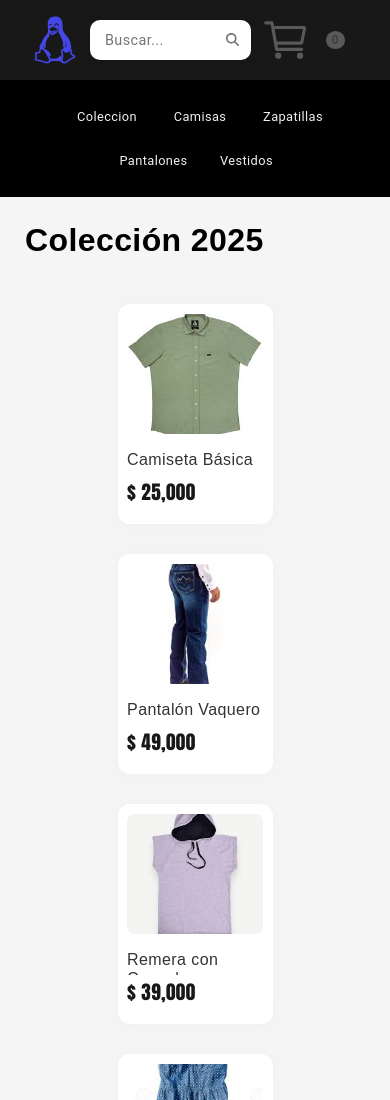
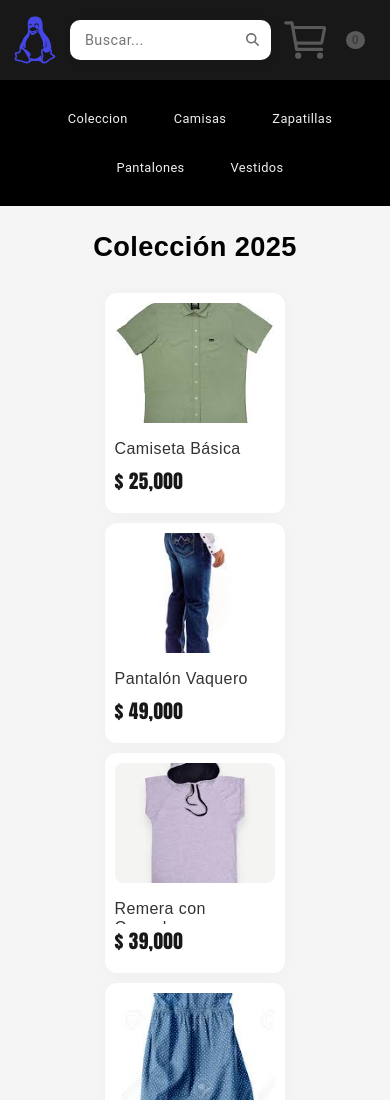
Before and after one commit to Nicodici/Ecommerce-NicolasDiCiuccio, a website with bundled scripts: page public/index.html in a window 390 px wide. Shown: the top 1100 px of the page. Built offline with nearby package versions, Linux system fonts and the light colour scheme; files whose address does not match are found by name.

Commit message:
cambios ligeros

```diff
--- a/assets/css/style.css
+++ b/assets/css/style.css
@@ -19,7 +19,8 @@ ul {
   align-items: center;
   margin: 0 auto;
   height: 60px;
-  flex-wrap: wrap;        /* ← CLAVE: Permite que se envuelvan */
+  flex-wrap: wrap;
+  /* ← CLAVE: Permite que se envuelvan */
   gap: 1rem;
 }
 
@@ -37,7 +38,8 @@ ul {
 
 .li-span {
   color: #f0f0f0;
-  font-size: clamp(0.9rem, 2.5vw, 1.2rem);  /* ← Texto fluido */
+  font-size: clamp(0.9rem, 2.5vw, 1.2rem);
+  /* ← Texto fluido */
   padding: clamp(8px, 2vw, 10px) clamp(12px, 3vw, 20px);
   text-align: center;
   text-decoration: none;
@@ -45,14 +47,17 @@ ul {
   background-color: transparent;
   border-radius: 5px;
   transition: all 0.3s ease-in-out;
-  white-space: nowrap;     /* ← Evita salto de línea */
+  white-space: nowrap;
+  /* ← Evita salto de línea */
   display: block;
 }
+
 .li-span:hover {
   color: #3157ff;
   border-radius: 5px;
   /* ✅ Removí el cambio de font-size para evitar saltos */
-  transform: scale(1.05);  /* ← Alternativa más suave */
+  transform: scale(1.05);
+  /* ← Alternativa más suave */
   transition: all 0.3s ease-in-out;
 }
 
@@ -61,6 +66,7 @@ ul {
   font-size: larger;
   color: rgb(255, 255, 255);
 }
+
 .icon {
   width: 50px;
   height: 50px;
@@ -75,6 +81,7 @@ a {
 }
 
 @import url("https://fonts.googleapis.com/css?family=Varela+Round");
+
 html {
   box-sizing: border-box;
 }
@@ -143,14 +150,16 @@ html {
   transition-duration: 0.3s;
 }
 
-.divFilters{
+.divFilters {
   background-color: #000000;
 }
+
 .titulos {
   display: flex;
-  justify-content: left;
+  justify-content: center;
   margin: 25px;
 }
+
 .titulo-p {
   font-family: "Varela Round", sans-serif;
   color: #000000;
@@ -179,7 +188,8 @@ html {
 /* Contenedor de imagen con tamaño fijo */
 .image {
   width: 100%;
-  height: 200px;         /* Alto fijo para todas las imágenes */
+  height: 200px;
+  /* Alto fijo para todas las imágenes */
   background: rgb(241, 241, 241);
   display: flex;
   align-items: center;
@@ -187,13 +197,15 @@ html {
   overflow: hidden;
   border-radius: 8px;
   margin-bottom: 1rem;
-  flex-shrink: 0;        /* No se encoge */
+  flex-shrink: 0;
+  /* No se encoge */
 }
 
 .image-product {
   width: 100%;
   height: 100%;
-  object-fit: cover;     /* Mantiene proporción, rellena el contenedor */
+  object-fit: cover;
+  /* Mantiene proporción, rellena el contenedor */
   object-position: center;
 }
 
@@ -201,7 +213,8 @@ html {
 .info-card {
   display: flex;
   flex-direction: column;
-  justify-content: space-between;  /* Distribuye el espacio */
+  justify-content: space-between;
+  /* Distribuye el espacio */
   flex-grow: 1;
   gap: 0.1rem;
   max-height: 90px;
@@ -220,7 +233,7 @@ html {
   height: 500px;
   justify-content: center;
   align-items: center;
-  display:none;
+  display: none;
   width: 100%;
   height: 100%;
   margin-top: 200px;
@@ -230,18 +243,23 @@ html {
   0% {
     transform: rotateX(0);
   }
+
   12.5% {
     transform: rotateX(90deg);
   }
+
   25% {
     transform: rotateX(180deg);
   }
+
   37.5% {
     transform: rotateX(270deg);
   }
+
   50% {
     transform: rotateX(360deg);
   }
+
   100% {
     transform: rotateX(360deg);
   }
@@ -250,50 +268,61 @@ html {
 #containerSpinner div:nth-child(1) {
   animation-delay: 0s;
 }
+
 #containerSpinner div:nth-child(2) {
   animation-delay: 0.1s;
 }
+
 #containerSpinner div:nth-child(3) {
   animation-delay: 0.2s;
 }
+
 #containerSpinner div:nth-child(4) {
   animation-delay: 0.3s;
 }
+
 #containerSpinner div:nth-child(5) {
   animation-delay: 0.4s;
 }
+
 #containerSpinner div:nth-child(6) {
   animation-delay: 0.5s;
 }
+
 #containerSpinner div:nth-child(7) {
   animation-delay: 0.6s;
 }
+
 /* Fin contenedor spinner */
 
 
 /* Contenedor del título con altura fija */
 .title-container {
-  height: 2rem;          /* Altura fija para títulos */
+  height: 2rem;
+  /* Altura fija para títulos */
   display: flex;
   align-items: flex-start;
   overflow: hidden;
 }
 
-.verMas{
+.verMas {
   font-size: 0.75rem;
   color: #2384c5;
   cursor: pointer;
   margin-left: auto;
-  margin-top:0.2rem
-}
+  margin-top: 0.2rem
+}
+
 .card .title {
   font-family: Arial, Helvetica, sans-serif;
   font-size: 1rem;
   font-weight: 500;
   color: #333;
   line-height: 1.2;
-  -webkit-line-clamp: 2;  /* Máximo 2 líneas */
-  line-clamp: 2;          /* Propiedad estándar */
+  -webkit-line-clamp: 2;
+  /* Máximo 2 líneas */
+  line-clamp: 2;
+  /* Propiedad estándar */
   overflow: hidden;
   text-overflow: ellipsis;
   margin: 0;
@@ -304,14 +333,15 @@ html {
   font-family: Impact, Haettenschweiler, "Arial Narrow Bold", sans-serif;
   font-size: 1.2rem;
   color: #181818;
-  margin: 0 0 20px 0 ;
+  margin: 0 0 20px 0;
 }
 
 /* Contenedor del botón */
 .button-container {
-  margin-top: auto;      /* Empuja el botón hacia abajo */
+  margin-top: auto;
+  /* Empuja el botón hacia abajo */
   padding-top: 1rem;
-  display:flex;
+  display: flex;
   justify-content: center;
 }
 
@@ -327,7 +357,8 @@ html {
 
 /* css button */
 .productAddBtn {
-  width: 100%;              /* Botón ocupa todo el ancho disponible */
+  width: 100%;
+  /* Botón ocupa todo el ancho disponible */
   padding: 12px 20px;
   border: none;
   border-radius: 8px;
@@ -338,7 +369,7 @@ html {
   cursor: pointer;
   transition: all 0.3s ease;
   text-transform: uppercase;
-  }
+}
 
 .productAddBtn:hover {
   background-color: #1e96e8;
@@ -356,6 +387,7 @@ html {
   outline: none;
   box-shadow: 0 0 0 3px rgba(43, 168, 251, 0.3);
 }
+
 /* fin css del button  */
 /* Fin de card */
 
@@ -411,6 +443,7 @@ html {
 .item-list-button:hover {
   border: 2px solid var(--light);
 }
+
 .item-list-button:focus {
   background-color: var(--primary);
   border: 2px solid var(--primary-shadow);
@@ -422,6 +455,7 @@ html {
   align-items: center;
   gap: 1rem;
 }
+
 .cart-button .cart-icon {
   width: 1rem;
 }
@@ -441,8 +475,8 @@ html {
   align-items: center;
   height: 80px;
   padding: 0px 20px
-
-}
+}
+
 body,
 html {
   width: 100%;
@@ -520,6 +554,7 @@ html {
     transform: translateX(100%);
     opacity: 0;
   }
+
   to {
     transform: translateX(0);
     opacity: 1;
@@ -531,12 +566,15 @@ html {
     transform: scale(0.3);
     opacity: 0;
   }
+
   50% {
     transform: scale(1.05);
   }
+
   70% {
     transform: scale(0.9);
   }
+
   100% {
     transform: scale(1);
     opacity: 1;
@@ -573,27 +611,24 @@ html {
 /* Contenedor de productos con grid responsive */
 .cont-products {
   display: grid;
-  grid-template-columns: repeat(auto-fit, minmax(280px, 1fr));
-  gap: 10px;
-  padding: 0px 60px 0px 60px;
-  justify-items: center;   /* Centra las cards horizontalmente */
-  max-width: 1400px;       /* Ancho máximo del contenedor */
-  margin: 0 auto;          /* Centra el contenedor */
+  grid-template-columns: repeat(auto-fit, minmax(250px, 1fr));
+  justify-items: center;
+  /* Centra las cards horizontalmente */
+  max-width: 1400px;
+  /* Ancho máximo del contenedor */
+  margin: 0 auto;
+  /* Centra el contenedor */
   min-height: 35vh;
   align-items: center;
 }
 
-/* Asegurar que cada producto no exceda el tamaño de la card */
+/* Asegura que cada producto no exceda el tamaño de la card */
 .product {
   width: 100%;
   max-width: 280px;
   display: flex;
   justify-content: center;
 }
-
-
-
-
 
 /* <--------------footer----------------> */
 .footer {
@@ -639,10 +674,11 @@ html {
 /* <------------fin footer------------> */
 
 /* <------------inicio modal card------------> */
-.backdrop{
+.backdrop {
   width: 100vw;
   height: 100vh;
-  background-color: rgba(0, 0, 0, 0.8); /* Usar rgba en lugar de opacity */
+  background-color: rgba(0, 0, 0, 0.8);
+  /* Usar rgba en lugar de opacity */
   position: fixed;
   z-index: 1000;
   top: 0;
@@ -652,7 +688,6 @@ html {
   justify-content: center;
 }
 
-/* Modal cerrado por defecto */
 .modal {
   display: none;
 }
@@ -722,12 +757,14 @@ html {
   flex-direction: column;
   gap: 8px;
 }
-.container-talles{
+
+.container-talles {
   display: flex;
   flex-wrap: wrap;
   gap: 8px;
 }
-.elemento-talle{
+
+.elemento-talle {
   margin-top: 5px;
   margin-bottom: 15px;
   background-color: #6b7280;
@@ -736,7 +773,7 @@ html {
   padding: 10px 20px;
   border-radius: 6px;
   transition: background-color 0.3s ease;
-  display:flex;
+  display: flex;
   justify-content: center;
   width: 45px;
 }
@@ -798,10 +835,131 @@ html {
 }
 
 
-
-
+/* Media Queries para el modal */
 
 @media (max-width: 480px) {
+
+      .cont-products {
+        grid-template-columns: repeat(auto-fit, minmax(200px, 1fr));
+    }
+
+  .product{
+    width: 100%;
+  }
+  /* Cards de productos */
+  .card {
+    width: 100%;
+    max-width: 280px;
+    height: 350px;
+    margin: 0 auto;
+  }
+
+  .image {
+    height: 180px;
+  }
+
+  .title {
+    font-size: 0.9rem;
+    margin: 8px 0;
+  }
+
+  .price {
+    font-size: 0.85rem;
+    margin: 0px 0px 10px 0px;
+  }
+
+  .btn-add-cart {
+    padding: 8px 15px;
+    font-size: 0.75rem;
+  }
+
+  /* Modal responsive */
+  .modal-content {
+    width: 95vw;
+    margin: 10px;
+  }
+
+  .modal-image {
+    height: 200px;
+  }
+
+  .modal-info h3 {
+    font-size: 1.1rem;
+  }
+
+  .modal-description {
+    font-size: 0.85rem;
+  }
+
+  .modal-price {
+    font-size: 1.1rem;
+  }
+
+  /* Carrito */
+  .container-cart-products {
+    padding: 10px;
+  }
+
+  .cart-product {
+    padding: 10px;
+  }
+
+  .image-cart {
+    width: 60px;
+    height: 60px;
+  }
+
+  .title-cart {
+    font-size: 0.85rem;
+  }
+
+  .price-cart {
+    font-size: 0.8rem;
+  }
+
+  /* Navegación */
+  .menu {
+    padding: 8px;
+    gap: 3px;
+  }
+
+  .li-span {
+    font-size: 0.8rem;
+    padding: 8px 6px;
+  }
+
+  .divFilters {
+    padding: 0.5rem;
+  }
+
+  .marca {
+    display: none;
+  }
+
+  .menu {
+    flex-direction: row;
+    gap: 0.5rem;
+    height: auto;
+    padding: 1rem 0;
+  }
+
+  .li-button {
+    width: 100%;
+    max-width: 200px;
+    /* ← Ancho máximo */
+    margin: 0;
+  }
+
+  .li-span {
+    font-size: 0.95rem;
+    padding: 12px 20px;
+  }
+
+  .li-span:hover {
+    transform: scale(1.02);
+    /* ← Efecto más sutil en móvil */
+  }
+
   .backdrop {
     padding: 10px;
     padding-top: 20px;
@@ -880,9 +1038,13 @@ html {
   }
 }
 
-.descripcion { grid-area: descripcion; }
-
-.boton { grid-area: boton; }
+.descripcion {
+  grid-area: descripcion;
+}
+
+.boton {
+  grid-area: boton;
+}
 
 
 /* Modal abierto */
@@ -890,13 +1052,14 @@ html {
   display: block;
 }
 
-#dropModal{
-  position:absolute;
-  top:10px;
-  right:10px;
-  cursor:pointer;
-}
-.btnModalClose{
+#dropModal {
+  position: absolute;
+  top: 10px;
+  right: 10px;
+  cursor: pointer;
+}
+
+.btnModalClose {
   background-color: #ff4d4d;
   color: white;
   border: none;
@@ -910,18 +1073,21 @@ html {
 .modal.open .contenido {
   animation: fadeIn 0.3s ease-out;
 }
-.modalProduct{
+
+.modalProduct {
   width: 100%;
   height: 100%;
   padding: 20px;
   z-index: 1010;
-  position: relative;}
+  position: relative;
+}
 
 @keyframes fadeIn {
   from {
     opacity: 0;
     transform: scale(0.9);
   }
+
   to {
     opacity: 1;
     transform: scale(1);
@@ -934,8 +1100,10 @@ html {
 /* Contenedor principal del carrito */
 #cart-products {
   width: 100%;
-  max-width: 900px;           /* Ancho máximo */
-  margin: 20px auto;          /* Centrado automático */
+  max-width: 900px;
+  /* Ancho máximo */
+  margin: 20px auto;
+  /* Centrado automático */
   padding: 20px;
   display: flex;
   flex-direction: column;
@@ -969,7 +1137,8 @@ html {
   width: 100%;
   height: 100%;
   display: grid;
-  grid-template-columns: 80px 1fr 120px 120px 50px;  /* Columnas fijas */
+  grid-template-columns: 80px 1fr 120px 120px 50px;
+  /* Columnas fijas */
   grid-template-areas:
     "imagen nombre  precio cantidad eliminar";
   gap: 15px;
@@ -1150,51 +1319,13 @@ html {
   height: 50px;
 }
 
-
-
-
-
-
-
-
-/* Móviles */
-@media (max-width: 480px) {
-  .divFilters {
-    padding: 0.5rem;
-  }
-
-  .marca{
-    display:none;
-  }
-  .menu {
-    flex-direction: row;
-    gap: 0.5rem;
-    height: auto;
-    padding: 1rem 0;
-  }
-
-  .li-button {
-    width: 100%;
-    max-width: 200px;       /* ← Ancho máximo */
-    margin: 0;
-  }
-
-  .li-span {
-    font-size: 0.95rem;
-    padding: 12px 20px;
-  }
-
-  .li-span:hover {
-    transform: scale(1.02);  /* ← Efecto más sutil en móvil */
-  }
-}
-
 /* ============================================
-   🎯 SECCIÓN CONSOLIDADA DE MEDIA QUERIES
+    SECCIÓN CONSOLIDADA DE MEDIA QUERIES
    ============================================ */
 
 /* 1024px - Tablets horizontales */
 @media (max-width: 1024px) {
+
   /* Navegación de filtros */
   .menu {
     padding: 0.5rem;
@@ -1223,31 +1354,16 @@ html {
     font-size: 0.8rem;
     margin: 0px 0px 10px 0px;
   }
-}
-
-/* 930px - Tablets verticales */
-@media (max-width: 930px) {
-  .vestidos {
-    display: block;
-  }
-
-  .menu {
-    flex-wrap: wrap;
-    justify-content: center;
-  }
-
-  .li-button {
-    margin: 2px;
-  }
-}
-
-/* 768px - Tablets pequeñas y móviles grandes */
+  .titulo-p{
+    font-size:1.8rem;
+  }
+}
+
 @media (max-width: 768px) {
+
   /* Layout principal */
   .cont-products {
-    grid-template-columns: repeat(auto-fit, minmax(250px, 1fr));
-    gap: 15px;
-    padding: 15px;
+    grid-template-columns: repeat(auto-fit, minmax(200px, 1fr));
   }
 
   /* Cards de productos */
@@ -1333,7 +1449,7 @@ html {
   }
 
   .container-talles {
-    justify-content:left;
+    justify-content: left;
   }
 
   .elemento-talle {
@@ -1405,10 +1521,11 @@ html {
   }
 
   /* Navegación */
+  .navig{
+    padding: 0;
+  }
   .menu {
     height: auto;
-    padding: 1rem 0;
-    gap: 0.75rem;
     justify-content: center;
   }
 
@@ -1423,104 +1540,16 @@ html {
     font-size: 1rem;
     padding: 10px 16px;
   }
-}
-
-/* 480px - Móviles */
-@media (max-width: 480px) {
-  /* Layout principal */
-  .cont-products {
-    grid-template-columns: 1fr;
-    gap: 20px;
-    padding: 15px 10px;
-  }
-
-  /* Cards de productos */
-  .card {
-    width: 100%;
-    max-width: 280px;
-    height: 350px;
-    margin: 0 auto;
-  }
-
-  .image {
-    height: 180px;
-  }
-
-  .title {
-    font-size: 0.9rem;
-    margin: 8px 0;
-  }
-
-  .price {
-    font-size: 0.85rem;
-    margin: 0px 0px 10px 0px;
-  }
-
-  .btn-add-cart {
-    padding: 8px 15px;
-    font-size: 0.75rem;
-  }
-
-  /* Modal responsive */
-  .modal-content {
-    width: 95vw;
-    margin: 10px;
-  }
-
-  .modal-image {
-    height: 200px;
-  }
-
-  .modal-info h3 {
-    font-size: 1.1rem;
-  }
-
-  .modal-description {
-    font-size: 0.85rem;
-  }
-
-  .modal-price {
-    font-size: 1.1rem;
-  }
-
-  /* Carrito */
-  .container-cart-products {
-    padding: 10px;
-  }
-
-  .cart-product {
-    padding: 10px;
-  }
-
-  .image-cart {
-    width: 60px;
-    height: 60px;
-  }
-
-  .title-cart {
-    font-size: 0.85rem;
-  }
-
-  .price-cart {
-    font-size: 0.8rem;
-  }
-
-  /* Navegación */
-  .menu {
-    padding: 8px;
-    gap: 3px;
-  }
-
-  .li-span {
-    font-size: 0.8rem;
-    padding: 8px 6px;
+
+  .titulo-p{
+    font-size:1.7rem;
   }
 }
 
 /* 430px - Móviles pequeños */
 @media (max-width: 430px) {
   .card {
-    width: 155px;
+    width: 180px;
     height: 220px;
     margin: 5px;
   }
```
